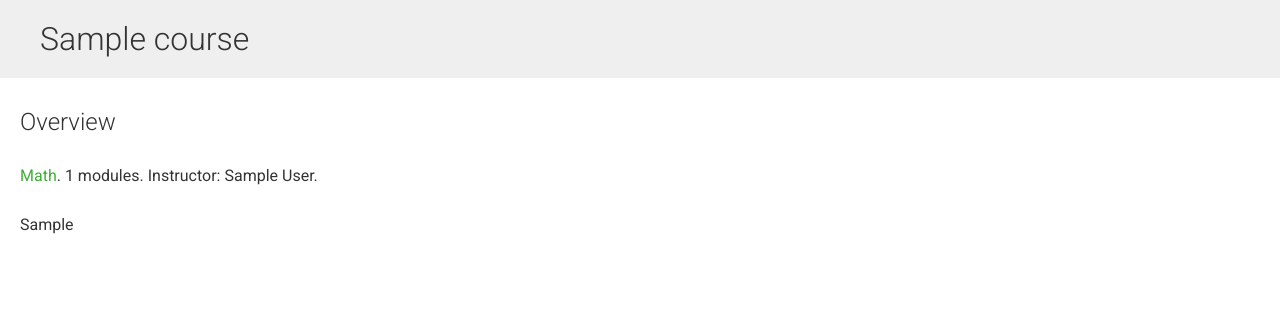
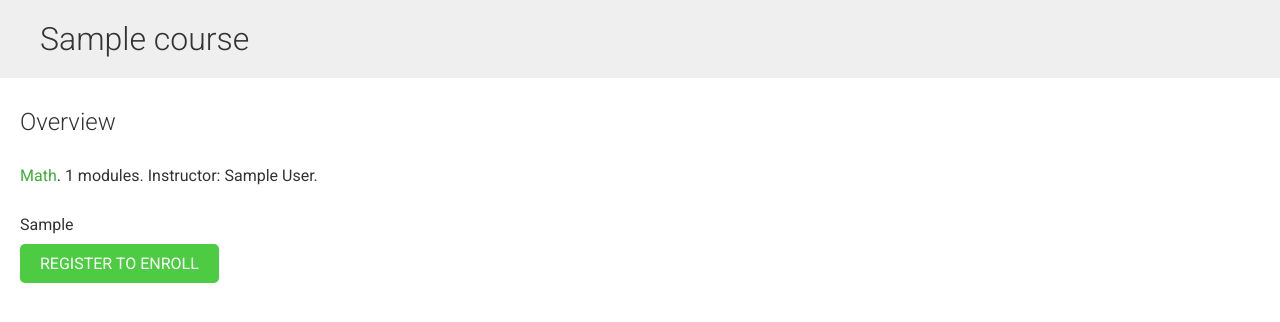
Before and after one commit to nickAnhel/Django-Educa, a Django app: a page that uses educa/courses/templates/courses/course/detail.html in a window 1280 px wide. Shown: the part 54-376 px from the top of the page. Run offline with Django 4.2, Linux system fonts and the light colour scheme; data comes from the database, SQL or seed files in the repository; tables that the repository leaves empty hold one stand-in row (values such as "Sample post").

Commit message:
Ch.14 Added enrolling students to the courses

```diff
--- a/educa/courses/models.py
+++ b/educa/courses/models.py
@@ -27,6 +27,8 @@ class Course(models.Model):
     title = models.CharField(max_length=200)
     slug = models.SlugField(max_length=200, unique=True)
     overview = models.TextField()
+
+    students = models.ManyToManyField(User, related_name="courses_joined", blank=True)
 
     created = models.DateTimeField(auto_now_add=True)
 
--- a/educa/courses/templates/courses/course/detail.html
+++ b/educa/courses/templates/courses/course/detail.html
@@ -17,6 +17,17 @@
                 Instructor: {{ object.owner.get_full_name }}.
             </p>
             {{ object.overview|linebreaks }}
+            {% if request.user.is_authenticated %}
+                <form action="{% url "student_enroll_course" %}" method="post">
+                    {{ enroll_form }}
+                    {% csrf_token %}
+                    <input type="submit" value="Enroll now">
+                </form>
+            {% else %}
+                <a href="{% url "student_registration" %}" class="button">
+                    Register to enroll
+                </a>
+            {% endif %}
         </div>
     {% endwith %}
 {% endblock content %}
--- a/educa/courses/views.py
+++ b/educa/courses/views.py
@@ -11,6 +11,7 @@ from django.contrib.auth.mixins import LoginRequiredMixin, PermissionRequiredMix
 from django.views.generic.base import View, TemplateResponseMixin
 from braces.views import CsrfExemptMixin, JsonRequestResponseMixin
 
+from students.forms import CourseEnrollForm
 from .models import Course, Module, Content, Subject
 from .forms import ModuleFormSet
 
@@ -171,3 +172,8 @@ class CourseListView(TemplateResponseMixin, View):
 class CourseDetailView(DetailView):
     model = Course
     template_name = "courses/course/detail.html"
+
+    def get_context_data(self, **kwargs):
+        context = super().get_context_data(**kwargs)
+        context["enroll_form"] = CourseEnrollForm(initial={"course": self.object})
+        return context
--- /dev/null
+++ b/educa/students/forms.py
@@ -0,0 +1,6 @@
+from django import forms
+from courses.models import Course
+
+
+class CourseEnrollForm(forms.Form):
+    course = forms.ModelChoiceField(queryset=Course.objects.all(), widget=forms.HiddenInput)
--- a/educa/students/urls.py
+++ b/educa/students/urls.py
@@ -4,4 +4,5 @@ from . import views
 
 urlpatterns = [
     path("register/", views.StudentRegistrationView.as_view(), name="student_registration"),
+    path("enroll-course/", views.StudentEnrollCourseView.as_view(), name="student_enroll_course"),
 ]
```
Also changed, not shown: educa/students/views.py (+18 -1 lines), educa/courses/migrations/0004_course_students.py (added).
